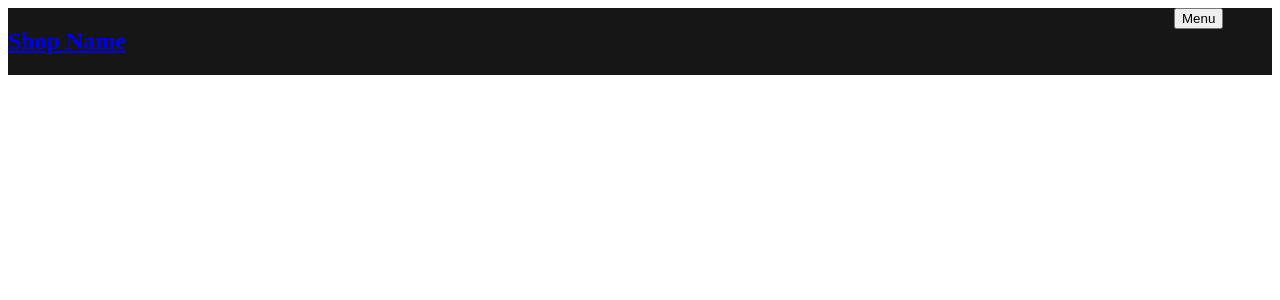
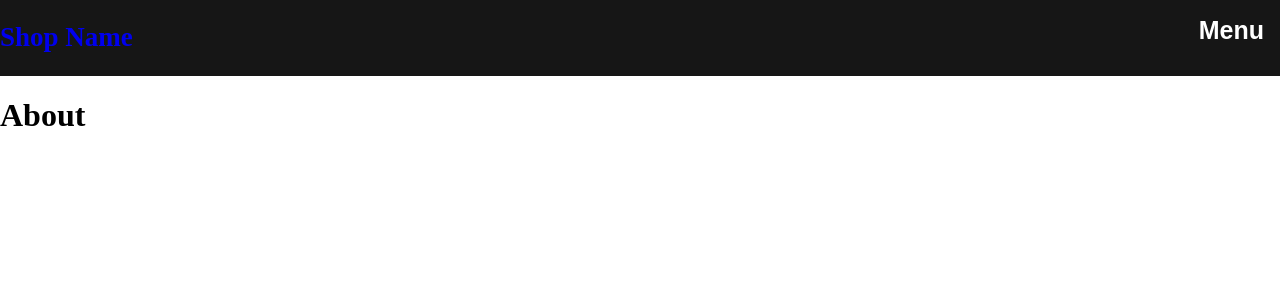
Before and after one commit to lam-garr/my-shop, a React (Create React App) app: page /about in a window 1280 px wide. Shown: the top 300 px of the page. Built offline with nearby package versions, Linux system fonts and the light colour scheme.

Commit message:
Update styles

```diff
--- a/src/components/About.tsx
+++ b/src/components/About.tsx
@@ -3,7 +3,9 @@ import '../styles/About.css';
 
 function About(){
     return(
-        <main></main>
+        <main>
+            <h1>About</h1>
+        </main>
     )
 }
 
--- a/src/components/Home.tsx
+++ b/src/components/Home.tsx
@@ -3,7 +3,9 @@ import '../styles/Home.css';
 
 function Home(){
     return(
-        <main></main>
+        <main>
+            <h1>home</h1>
+        </main>
     )
 }
 
--- a/src/components/Nav.tsx
+++ b/src/components/Nav.tsx
@@ -1,6 +1,6 @@
 import React from 'react';
 import {Link} from 'react-router-dom';
-import {useState, useEffect} from 'react';
+import {useState, useEffect, useRef} from 'react';
 import '../styles/Nav.css';
 
 function Nav(){
--- a/src/components/Shop.tsx
+++ b/src/components/Shop.tsx
@@ -3,7 +3,9 @@ import '../styles/Shop.css';
 
 function Shop(){
     return(
-        <main></main>
+        <main>
+            <h1>Shop</h1>
+        </main>
     )
 }
 
--- a/src/index.tsx
+++ b/src/index.tsx
@@ -1,6 +1,7 @@
 import React from 'react';
 import ReactDOM from 'react-dom/client';
 import App from './components/App';
+import './styles/index.css';
 
 const root = ReactDOM.createRoot(
   document.getElementById('root') as HTMLElement
--- a/src/styles/Nav.css
+++ b/src/styles/Nav.css
@@ -4,12 +4,71 @@
     background-color: rgb(22, 22, 22);
 }
 
+.nav-logo{
+    background-color: inherit;
+    color: white;
+    font-size: large;
+    font-weight: bolder;
+}
+
+.dropdown{
+    background-color: inherit;
+    right: 0;
+}
+
+.dropbtn{
+    background-color: inherit;
+    color: white;
+    font-size: 25px;
+    font-weight: bold;
+    border: none;
+    padding: 16px;
+}
+
+.dropbtn:hover{
+    font-size: 26px;
+}
+
+.drop-content{
+    display: flex;
+    flex-direction: column;
+    position:absolute;
+    right: 0;
+    margin-right: 5px;
+    min-width: 150px;
+    background-color: bisque;
+    padding: .75rem;
+    border-radius: .25rem;
+    box-shadow: 9 2px 5px 0 rgba(0,0,0,.1);
+    opacity: 0;
+    transform: translateY(-10px);
+    transition: opacity 150ms ease-in-out, transform 150ms ease-in-out;
+}
+
 .drop-content.active{
     opacity:1;
     visibility: visible;
+    transform: translateY(0);
 }
 
 .drop-content.inactive{
     opacity: 0;
     visibility: hidden;
 }
+
+.drop-content button{
+    padding: 10px;
+    font-size: 17px;
+    font-weight: bold;
+    background-color: inherit;
+    border: none;
+    text-decoration: none;
+}
+
+a{
+    text-decoration: none;
+}
+
+.drop-content a:hover{
+    font-size: 19px;
+}
--- /dev/null
+++ b/src/styles/index.css
@@ -0,0 +1,4 @@
+body{
+    margin:0;
+    padding:0;
+}
```
